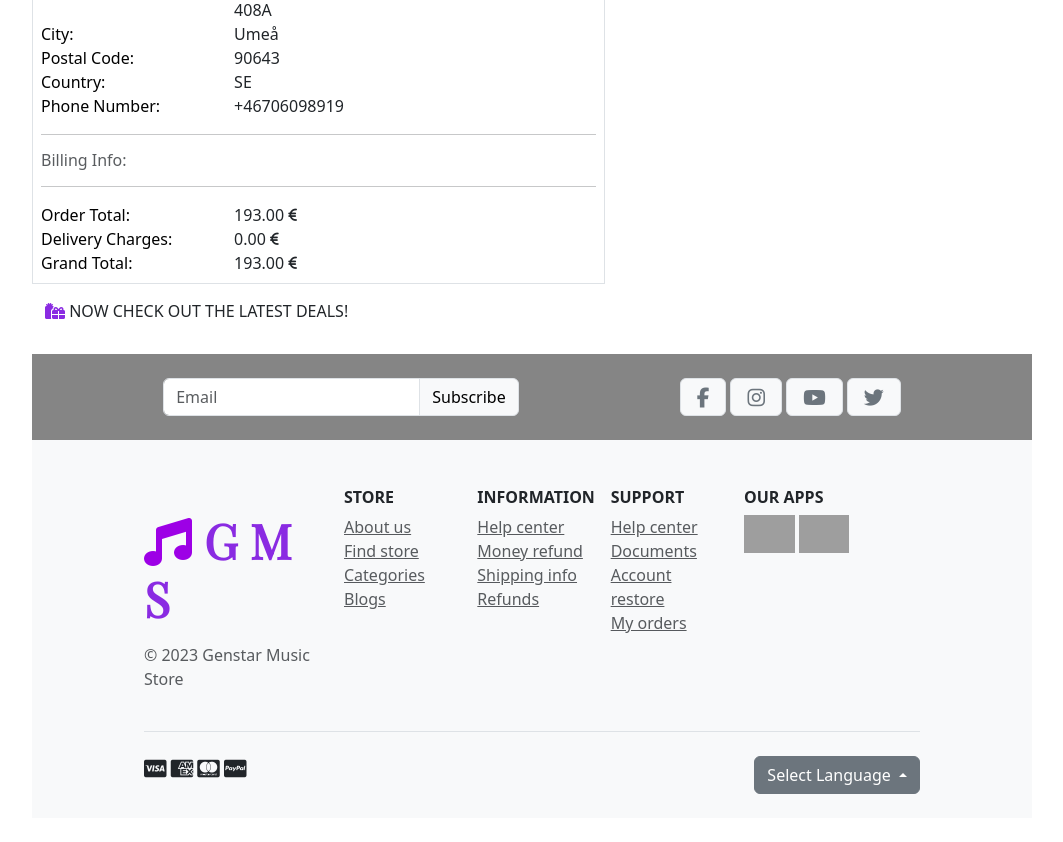
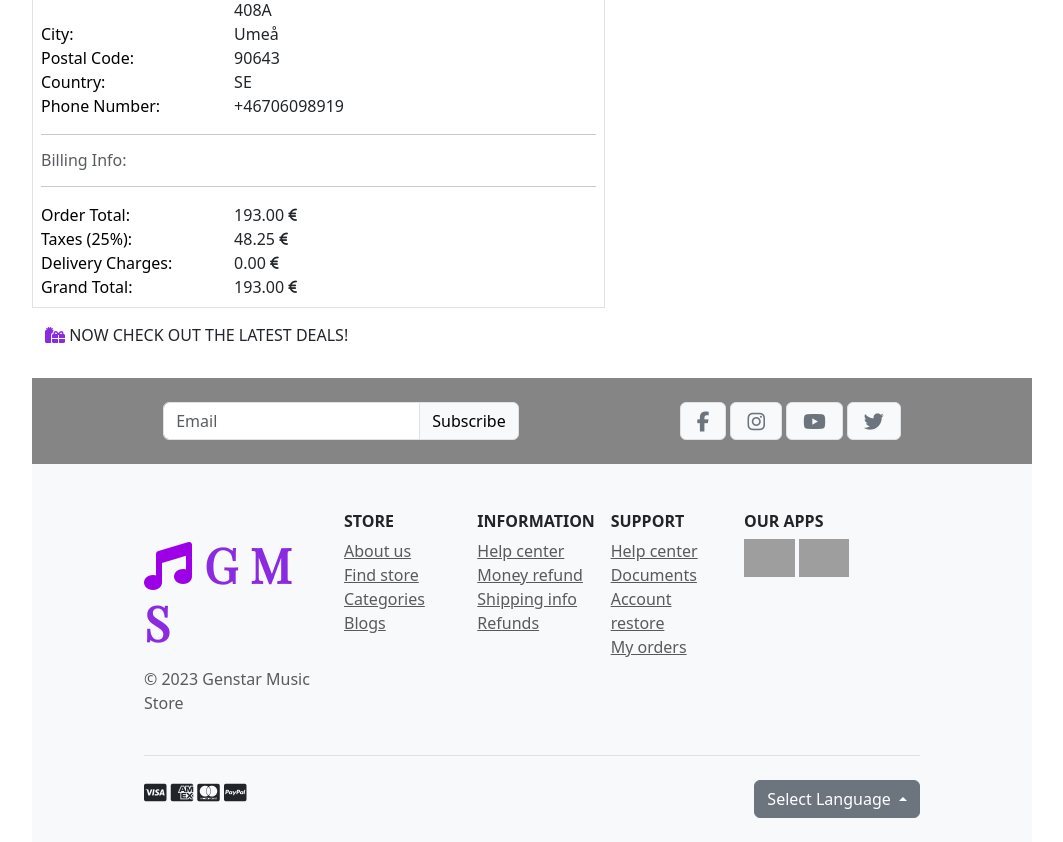
Before and after one commit to GenaGrig/eCommerce-pp5, a Django app: a page that uses checkout/templates/checkout/checkout_success.html in a window 1280 px wide. Shown: the part 1046-1888 px from the top of the page, without its empty margins (108-1171 px from the left). Before the commit the page ends 1840 px from the top, so only its background shows below. Run offline with Django 4.2, Linux system fonts and the light colour scheme; data comes from the database, SQL or seed files in the repository; both versions use the stored data as it was after the commit; some libraries are stand-ins or nearby versions; some web fonts are replaced; grey boxes are pictures that could not be loaded.

Commit message:
Added taxes field to order confirmation and admin

```diff
--- a/checkout/models.py
+++ b/checkout/models.py
@@ -28,6 +28,7 @@ class Order(models.Model):
     delivery_cost = models.DecimalField(max_digits=6, decimal_places=2, null=False, default=0)
     order_total = models.DecimalField(max_digits=10, decimal_places=2, null=False, default=0)
     grand_total = models.DecimalField(max_digits=10, decimal_places=2, null=False, default=0)
+    tax = models.DecimalField(max_digits=10, decimal_places=2, null=False, default=0)
 
     def _generate_order_id(self):
         '''Generate a random, unique order id using UUID'''
--- a/checkout/templates/checkout/checkout_success.html
+++ b/checkout/templates/checkout/checkout_success.html
@@ -198,6 +198,15 @@
 
                     <div class="row">
                         <div class="col-12 col-md-4">
+                            <p class="mb-0 mt-0 text-black font-weight-bold">Taxes (25%):</p>
+                        </div>
+                        <div class="col-12 col-md-8 text-md-right">
+                            <p class="mb-0">{{ order.tax|floatformat:2 }} <i class="fa-solid fa-euro-sign fa-sm"></i></p>
+                        </div>
+                    </div>
+
+                    <div class="row">
+                        <div class="col-12 col-md-4">
                             <p class="mb-0 mt-0 text-black font-weight-bold">Delivery Charges:</p>
                         </div>
                         <div class="col-12 col-md-8 text-md-right">
--- a/checkout/views.py
+++ b/checkout/views.py
@@ -97,6 +97,12 @@ def checkout_success(request, order_id):
     save_info = request.session.get('save_info')
     order = get_object_or_404(Order, order_id=order_id)
 
+    tax_rate = settings.TAX_RATE
+    tax = order.order_total * tax_rate / 100
+
+    order.tax = tax
+    order.save()
+
     messages.success(request, f'Order successfully processed! \
                 Your order number is {order.order_id}. \
                 A confirmation email will be sent to {order.email_address}.')
```
Also changed, not shown: checkout/admin.py (+4 -3 lines), checkout/migrations/0004_order_tax.py (added), db.sqlite3.
